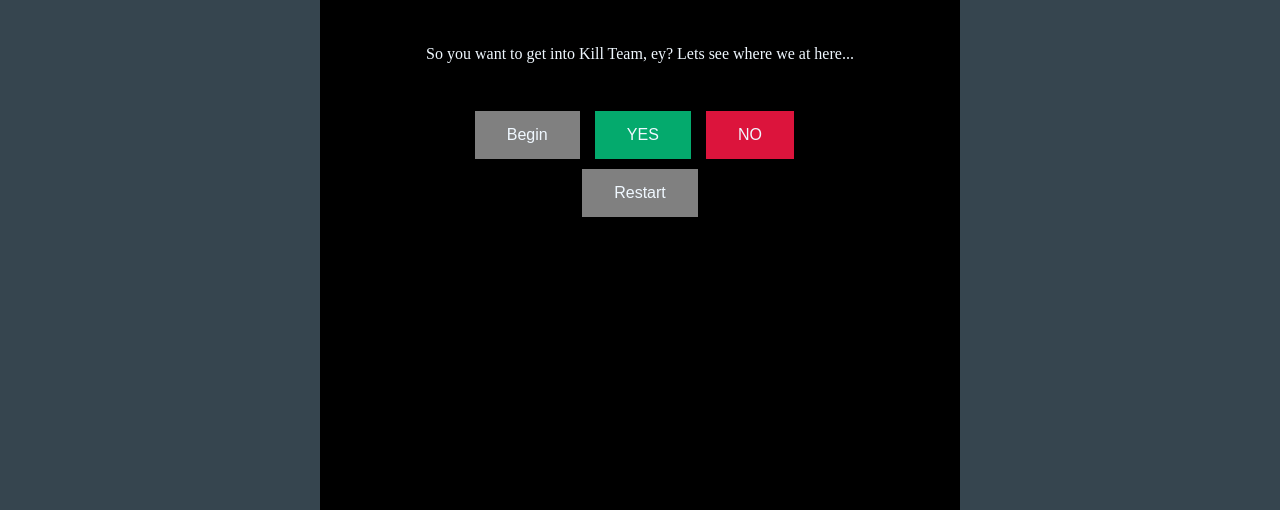
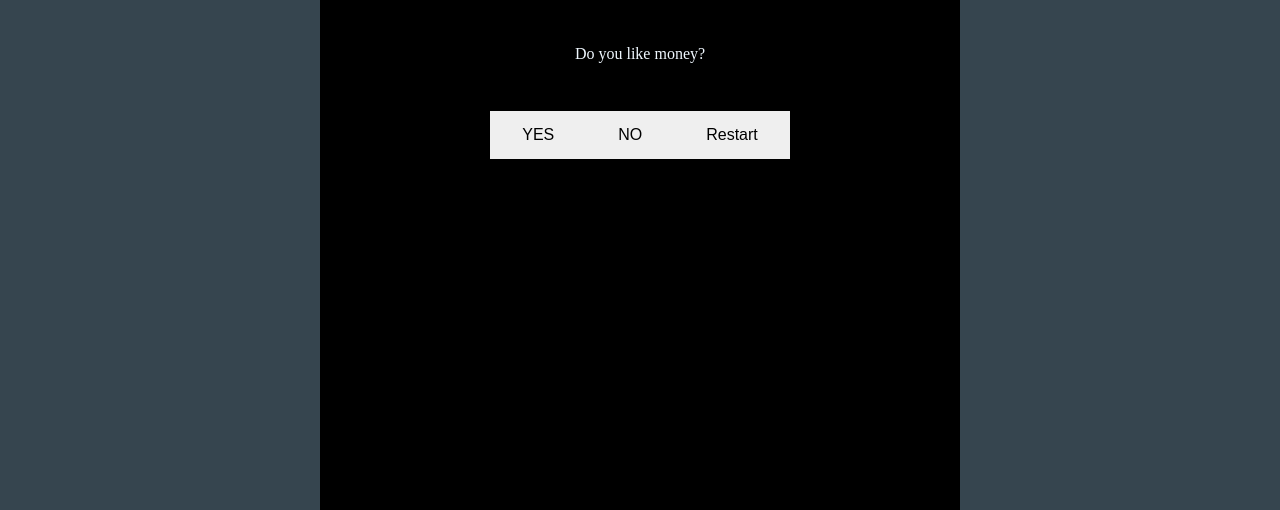
Before and after one commit to askavian/quiz, a plain HTML site: page index.html in a window 1280 px wide. Both pictures are taken after a click on the button "Begin". Shown: the part 271-781 px from the top of the page. Drawn offline with Linux system fonts and the light colour scheme.

Commit message:
feat: js template help, refactoring needed, html css minor adjustments

```diff
--- a/assets/css/style.css
+++ b/assets/css/style.css
@@ -47,7 +47,7 @@ header h1 {
 
 button {
     border: none;
-    color: aliceblue;
+    color: #000;
     padding: 15px 32px;
     text-align: center;
     text-decoration: none;
--- a/assets/js/scripts.js
+++ b/assets/js/scripts.js
@@ -1,7 +1,9 @@
 
 // loads neccessary elements from DOM
+/*
 const textElement = document.getElementById("text");
 const imageElement = document.getElementById("image");
+const btn = document.getElementById("button");
 const btnyes = document.getElementById("button-yes");
 const btnno = document.getElementById("button-no");
 const btnstart = document.getElementById("button-start");
@@ -16,7 +18,12 @@ function startQuiz() {
 function showTextNode(textNodeIndex) {
     const textNode = textNodes.find((textNode) => textNode.id === textNodeIndex);
     textElement.innerText = textNode.text;
-    imageElement = textNode.img;
+    while (btn.firstChild) {
+        btn.removeChild(btn.firstChild)
+      }
+
+
+
  };
 
 function selectOption(option) {
@@ -26,7 +33,48 @@ function selectOption(option) {
 
 
 console.log(startQuiz.showTextNode); //DEBUGGING check if function is called correctly
+*/
 
+const textElement = document.getElementById('text')
+const optionButtonsElement = document.getElementById('button')
+
+let state = {}
+
+function startGame() {
+  state = {}
+  showTextNode(1)
+}
+
+function showTextNode(textNodeIndex) {
+  const textNode = textNodes.find(textNode => textNode.id === textNodeIndex)
+  textElement.innerText = textNode.text
+  while (optionButtonsElement.firstChild) {
+    optionButtonsElement.removeChild(optionButtonsElement.firstChild)
+  }
+
+  textNode.options.forEach(option => {
+    if (showOption(option)) {
+      const button = document.createElement('button')
+      button.innerText = option.text
+      button.classList.add('btn')
+      button.addEventListener('click', () => selectOption(option))
+      optionButtonsElement.appendChild(button)
+    }
+  })
+}
+
+function showOption(option) {
+  return option.requiredState == null || option.requiredState(state)
+}
+
+function selectOption(option) {
+  const nextTextNodeId = option.nextText
+  if (nextTextNodeId <= 0) {
+    return startGame()
+  }
+  state = Object.assign(state, option.setState)
+  showTextNode(nextTextNodeId)
+}
 
 
 
@@ -1117,4 +1165,4 @@ const textNodes = [
 
 console.log("TEST"); // for debugging only
 
-startQuiz(); // Loads Quiz as soon as everything is ready
+startGame(); // Loads Quiz as soon as everything is ready
--- a/index.html
+++ b/index.html
@@ -24,7 +24,7 @@
             <div class="content-question">
                 <p class="text-content" id="text"></p>
             </div>
-            <div class="input">
+            <div class="input" id="button">
                     <button class="button" id="button-start">Begin</button>
                     <button class="button" id="button-yes">YES</button>
                     <button class="button" id="button-no">NO</button>
```
